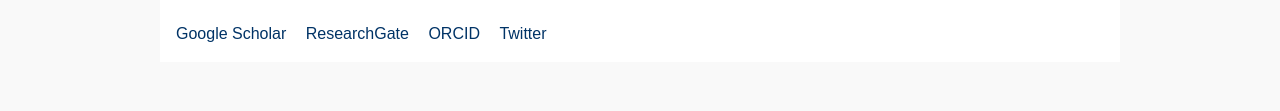
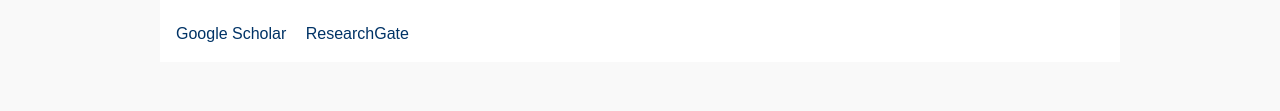
Before and after one commit to akv1993/akv1993.github.io, a plain HTML site: page index.html in a window 1280 px wide. Shown: the part 1804-1915 px from the top of the page. Drawn offline with Linux system fonts and the light colour scheme.

Commit message:
Update index.html

```diff
--- a/index.html
+++ b/index.html
@@ -200,8 +200,6 @@
         <div class="links">
             <a href="https://scholar.google.com/citations?user=FhXuaBgAAAAJ&hl=en&oi=ao" target="_blank">Google Scholar</a>
             <a href="https://www.researchgate.net/profile/Anil-Vishwkarma" target="_blank">ResearchGate</a>
-            <a href="https://orcid.org/your_orcid_id_here" target="_blank">ORCID</a>
-            <a href="https://twitter.com/your_twitter_handle_here" target="_blank">Twitter</a>
         </div>
     </div>
 
```
